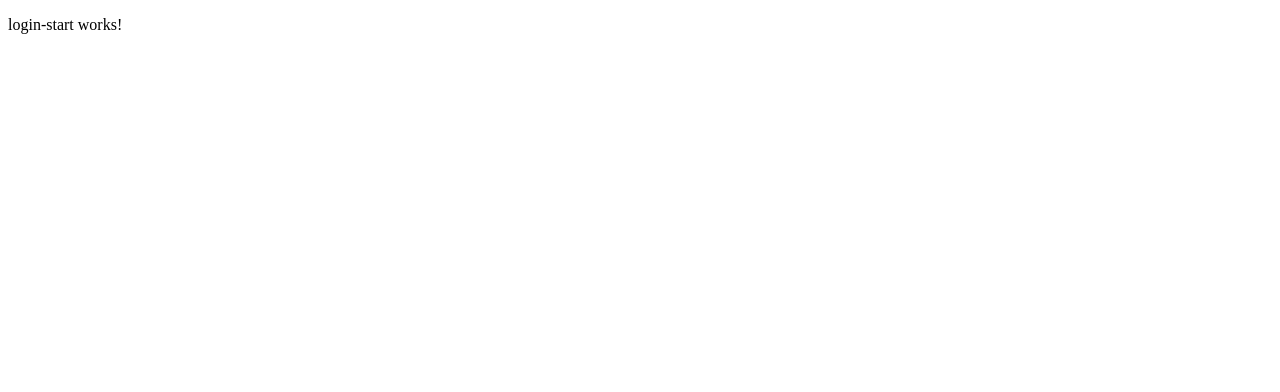
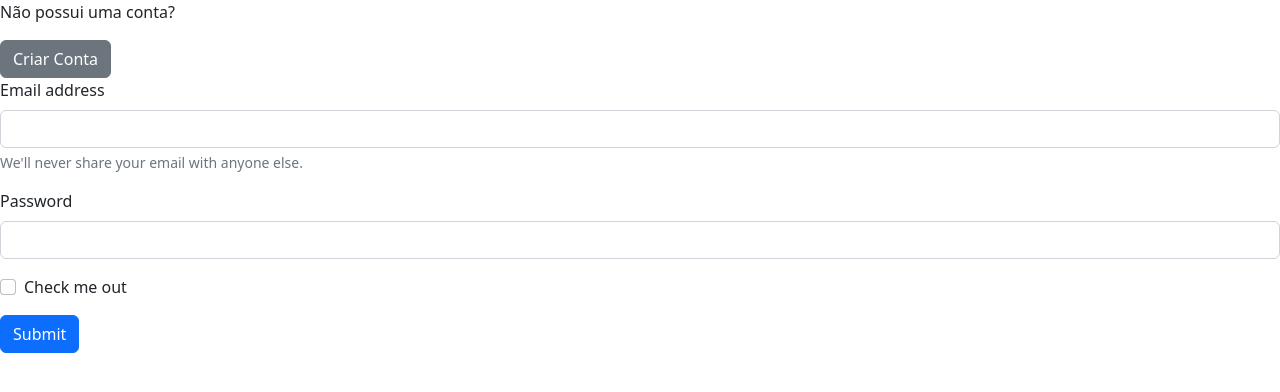
Before and after one commit to ajhopf/LABMedical, an Angular app: page / in a window 1280 px wide. Shown: the top 392 px of the page. Built offline with nearby package versions, Linux system fonts and the light colour scheme.

Commit message:
Adiciona bootstrap

```diff
--- a/angular.json
+++ b/angular.json
@@ -25,9 +25,12 @@
               "src/assets"
             ],
             "styles": [
+              "node_modules/bootstrap/dist/css/bootstrap.min.css",
               "src/styles.css"
             ],
-            "scripts": []
+            "scripts": [
+              "node_modules/bootstrap/dist/js/bootstrap.min.js"
+            ]
           },
           "configurations": {
             "production": {
@@ -89,7 +92,9 @@
             "styles": [
               "src/styles.css"
             ],
-            "scripts": []
+            "scripts": [
+
+            ]
           }
         }
       }
--- a/package.json
+++ b/package.json
@@ -18,6 +18,7 @@
     "@angular/platform-browser": "^15.0.0",
     "@angular/platform-browser-dynamic": "^15.0.0",
     "@angular/router": "^15.0.0",
+    "bootstrap": "^5.2.3",
     "rxjs": "~7.5.0",
     "tslib": "^2.3.0",
     "zone.js": "~0.12.0"
--- a/src/app/pages/login-start/login-start.component.html
+++ b/src/app/pages/login-start/login-start.component.html
@@ -1 +1,19 @@
-<p>login-start works!</p>
+<p>Não possui uma conta?</p>
+<button class="btn btn-secondary">Criar Conta</button>
+
+<form>
+  <div class="mb-3">
+    <label for="exampleInputEmail1" class="form-label">Email address</label>
+    <input type="email" class="form-control" id="exampleInputEmail1" aria-describedby="emailHelp">
+    <div id="emailHelp" class="form-text">We'll never share your email with anyone else.</div>
+  </div>
+  <div class="mb-3">
+    <label for="exampleInputPassword1" class="form-label">Password</label>
+    <input type="password" class="form-control" id="exampleInputPassword1">
+  </div>
+  <div class="mb-3 form-check">
+    <input type="checkbox" class="form-check-input" id="exampleCheck1">
+    <label class="form-check-label" for="exampleCheck1">Check me out</label>
+  </div>
+  <button type="submit" class="btn btn-primary">Submit</button>
+</form>
```
Also changed, not shown: src/app/app.component.html (line endings or trailing spaces), 1 other file (tests, documents, lock files or other folders).
